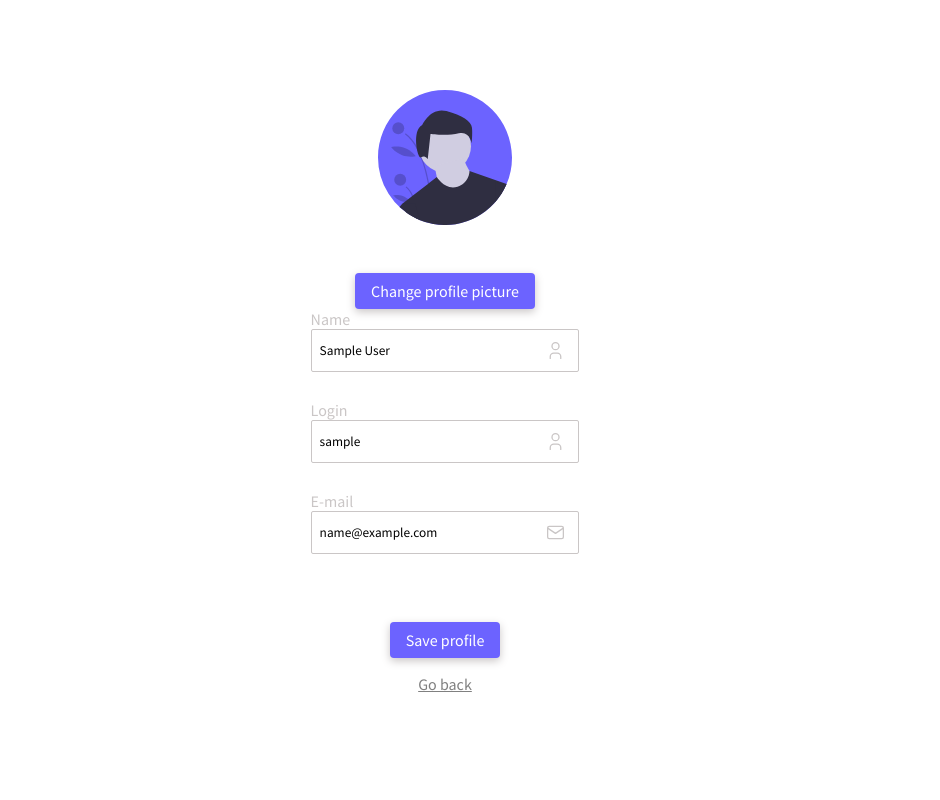
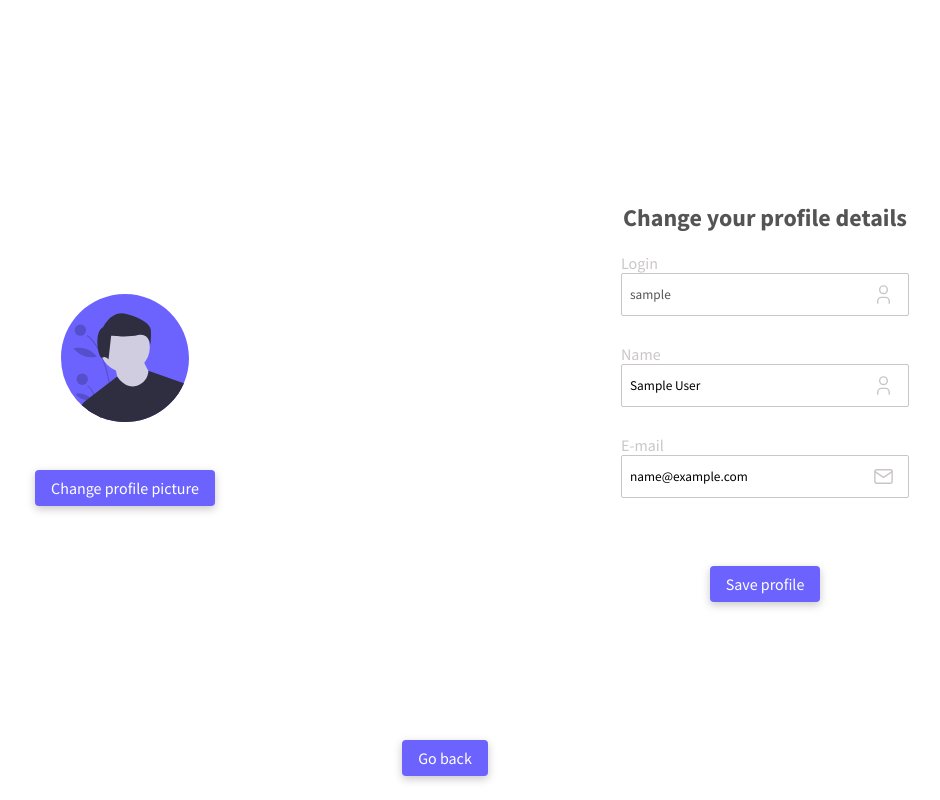
Before and after one commit to mpn01/project-twstr, a PHP site: page /settings.php in a window 1280 px wide. Shown: the whole page, without its empty margins (195-1135 px from the left). Run offline with PHP 8.4, Linux system fonts and the light colour scheme; the visitor is signed in with stand-in values (Sample User, id 1); tables that the repository leaves empty or names only in its code hold one stand-in row (values such as "Sample post").

Commit message:
adding possibility to change your Name or E-mail adddres, with sql-injuring protection. Also you can't have same e-mail addres on two accounts

```diff
--- a/css/settings.css
+++ b/css/settings.css
@@ -1,18 +1,18 @@
 form {
-    width: 70%;
+    width: 100%;
     display: flex;
     align-items: center;
     justify-content: center;
     flex-direction: column;
 }
 
-form img {
-    width: 15%;
-    margin-bottom: 5vh;
+input {
+    width: 45%;
+    margin-top: 0;
 }
 
-input {
-    margin-top: 0;
+label {
+    width: 45%;
 }
 
 #settings-main {
@@ -22,3 +22,26 @@ input {
     align-items: center;
     justify-content: center;
 }
+
+#settings-main-right {
+    width: 50%;
+    height: 100%;
+    display: flex;
+    align-items: center;
+    justify-content: center;
+    flex-direction: column;
+}
+
+#settings-main-left {
+    width: 50%;
+    height: 100%;
+    display: flex;
+    align-items: center;
+    justify-content: center;
+    flex-direction: column;
+}
+
+#settings-main-left img {
+    width: 20%;
+    margin-bottom: 5vh;
+}
--- a/settings.php
+++ b/settings.php
@@ -29,33 +29,109 @@
                 throw new Exception(mysqli_connect_errno());
             } else {
 
+                $querySelect = "SELECT email FROM users";
+                $resultSelect = $conn->query($querySelect);
+                $rowSelect = $resultSelect->fetch_assoc();
+                //przypisanie zmiennych sesyjnych do zmiennych lokalnych
                 $userName = $_SESSION['name'];
                 $userLogin = $_SESSION['login'];
                 $userEmail = $_SESSION['email'];
 
 
-                echo "<form method='post'>";
-                    echo "<img src='img/illustrations/male_avatar.svg'/>";
-                    echo "<button class='button'>Change profile picture</button>";
-                    echo "<label for='name' id='label1'>Name</label>";
-                    echo "<input type='text' name='name' value='".$userName."'/><br/>";
-                    echo "<label for='login' id='label2'>Login</label>";
-                    echo "<input type='text' name='login' value='".$userLogin."'/><br/>";
-                    echo "<label for='email' id='label3'>E-mail</label>";
-                    echo "<input type='email' name='email' value='".$userEmail."'/><br/>";
-                    echo "<button style='margin-top: 5vh;'class='button' type='submit' >Save profile</button>";
-                    echo "<a style='margin-top: 2vh;' onclick='goBack()'>Go back</a>";
-                echo "</form>";
+                //jeżeli zmienna się utworzy, zostaną wykonane instrukcje niżej
+                if(isset($_POST['submit'])){
 
+                    $settingsComplete = true;
+                    $userNameChanged = $_POST['nameChanged'];
+                    //$userLoginChanged = $_POST['loginChanged'];
+
+
+                    //walidaca adresu email
+                    $userEmailChanged = $_POST['emailChanged'];
+                    //przefiltrowywanie adresu email
+                    $email_filtered = filter_var($userEmailChanged, FILTER_SANITIZE_EMAIL);
+                    //sprawdzanie czy przefiltrowany email i wpisany email są takie same
+                    if(!filter_var($email_filtered, FILTER_VALIDATE_EMAIL) || ($email_filtered!=$userEmailChanged)){
+                        $_SESSION['settings_email_error'] = "<div class='main_error'>Invaild e-mail address</div>";
+                        $settingsComplete = false;
+                    }
+
+                    //wyciąganie z bazy informacji, czy taki adres email jest już wpisany
+                    $result_email = $conn->query("SELECT id FROM users WHERE email='$userEmailChanged'");
+                    if(!$result_email) throw new Exception($conn->error);
+                    $email_check = $result_email->num_rows;
+                    //sprawdzanie czy konto z podanym adresem email już istnieje
+                    if($email_check>0){
+                        if($userEmailChanged != $userEmail){
+                            $_SESSION['settings_email_error'] = "<div class='main_error'>Account with this e-mail already exist</div>";
+                            $settingsComplete = false;
+                        }
+                    }
+
+                    //walidacja imienia
+                    $userNameChanged = htmlentities($userNameChanged, ENT_QUOTES, "UTF-8");
+                    if(!ctype_alpha($userNameChanged)){
+                        $_SESSION['settings_name_error'] = "<div class='main_error'>Your name should contain only letters</div>";
+                        $settingsComplete = false;
+                    }
+
+                    //jeżeli pola formularza są takie same jak informacje w bazie danych
+                    if($userName === $userNameChanged && $userEmail === $userEmailChanged){
+                        $_SESSION['settings_error'] = '<div class="main_error">You need to change something!</div>';
+                        $settingsComplete = false;
+                    }
+
+                    //aktualizowanie profulu według wprowadzonych danych
+                    $queryUpdateProfile = "UPDATE users SET name='$userNameChanged', email='$userEmailChanged' WHERE id='$userId'";
+                    if($settingsComplete == true){
+                        if($conn->query($queryUpdateProfile)){
+                            header("Location: profile.php");
+                            $_SESSION['settings_success'] = '<div class="main_success">Your account has been updated</div>';
+                        } else {
+                            throw new Exception(mysqli_connect_error());
+                        }
+                    }
+                }
             }
-
         } catch (Exception $e) {
             echo "Server error. Sorry for problems. Please comeback later.";
             echo '<br/>Developer info: '.$e; // wyłączyć przy wrzucaniu na prawdziwy serwer
         }
     ?>
+    <?php
+        echo "<div id='settings-main-left'>";
+        echo "<img src='img/illustrations/male_avatar.svg'/>";
+        echo "<button class='button'>Change profile picture</button>";
+        echo "</div>";
+        echo "<div id='settings-main-right'>";
+        echo "<h2>Change your profile details</h2>";
+        echo "<form method='post'>";
+            echo "<label for='email' id='label3'>Login</label>";
+            echo "<input type='text' name='loginChanged' value='".$userLogin."' disabled/><br/>";;
+            echo "<label for='name' id='label1'>Name</label>";
+            echo "<input type='text' name='nameChanged' value='".$userName."' required/><br/>";
+            echo "<label for='login' id='label2'>E-mail</label>";
+            echo "<input type='email' name='emailChanged' value='".$userEmail."' required/><br/>";
+            echo "<button style='margin-top: 5vh;'class='button' type='submit' name='submit' >Save profile</button>";
+        echo "</form>";
+        echo "</div>";
+
+        if(isset($_SESSION['settings_error'])){
+            echo $_SESSION['settings_error'];
+            unset($_SESSION['settings_error']);
+        };
+        if(isset($_SESSION['settings_email_error'])){
+            echo $_SESSION['settings_email_error'];
+            unset($_SESSION['settings_email_error']);
+        };
+        if(isset($_SESSION['settings_name_error'])){
+            echo $_SESSION['settings_name_error'];
+            unset($_SESSION['settings_name_error']);
+        };
+    ?>
     <script src="js/settings.js"></script>
     <script src="js/main.js"></script>
+    <footer><a class="button" style="margin-bottom: 3vh;" href='profile.php' >Go back</a></footer>
     </div>
 </body>
 </html>
```
